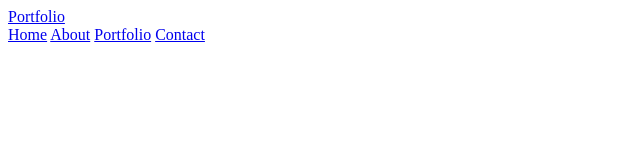
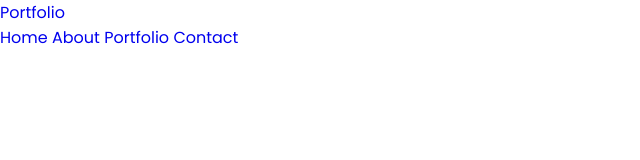
Before and after one commit to Amay-S/Demo_Website, a plain HTML site: page index.html in a window 1280 px wide. Shown: the whole page, without its empty margins (0-640 px from the left). Drawn offline with Linux system fonts and the light colour scheme.

Commit message:
resume @10 mins

```diff
--- a/index.html
+++ b/index.html
@@ -11,10 +11,10 @@
         <a href="#" class="logo">Portfolio</a>
 
         <nav class="navbar">
-            <a href="#">Home</a>
-            <a href="#">About</a>
-            <a href="#">Portfolio</a>
-            <a href="#">Contact</a>
+            <a href="#home">Home</a>
+            <a href="#about">About</a>
+            <a href="#portfolio">Portfolio</a>
+            <a href="#contact">Contact</a>
         </nav>
     </header>
 </body>
--- a/style.css
+++ b/style.css
@@ -0,0 +1,13 @@
+@import url("https://fonts.googleapis.com/css2?family=Poppins:wght@300;400;500;600;700;800;900&display=sawp");
+
+* {
+    font-family: 'Poppins';
+    margin: 0;
+    padding: 0;
+    box-sizing: border-box;
+    text-decoration: none;
+    border: none;
+    outline: none;
+    scroll-behavior: smooth;
+    font-family: 'Poppins', sans-serif;
+}
```
